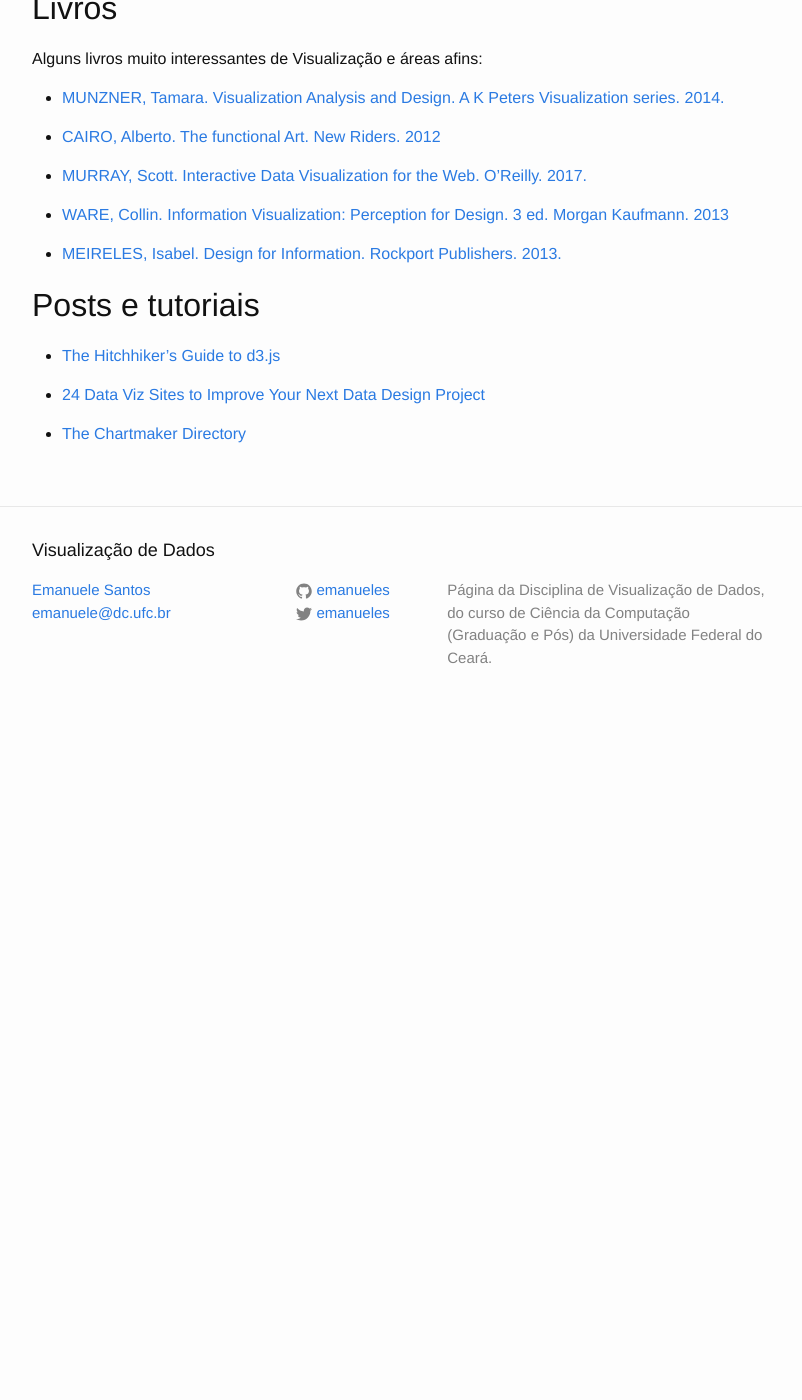
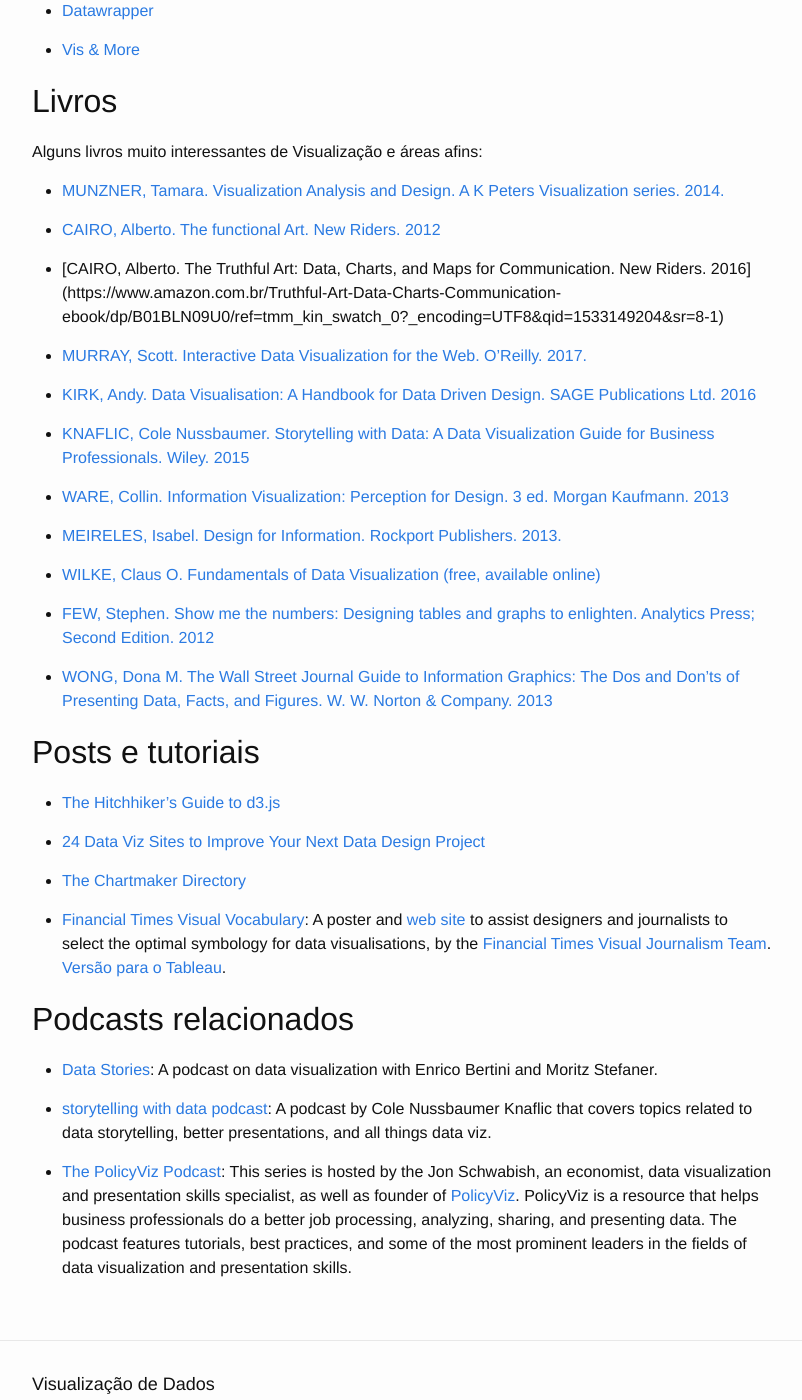
Before and after one commit to emanueles/datavis-course, a Jekyll site: the page built from resources.md, in a window 1280 px wide and 1400 px high, scrolled down 2445 px. Shown: the whole window, without its empty margins (238-1040 px from the left). Built offline with Jekyll 4.4.1, drawn with Linux system fonts in a browser that asks for light colours; before the commit the page ends 3174 px from its top, so only the background shows below that; some of the changed text lies outside the part shown.

Commit message:
Added a ton of new material.

```diff
--- a/resources.md
+++ b/resources.md
@@ -51,11 +51,18 @@
 
 
 ## Ferramentas
+
 * [Tableau](http://www.tableau.com/data-visualization-software). Tableau's [data visualization software](http://www.tableau.com/data-visualization-software) is provided through the Tableau for Teaching program.
+
+* [Flourish](https://flourish.studio/)
+
+* [Datawrapper](https://www.datawrapper.de/)
+
+* [Grafana](https://grafana.com/)
 
 * [VisTrails](http://vistrails.org)
 
-* [Gephi, the Open Graph VIz Platform](https://gephi.org/)
+* [Gephi, the Open Graph Viz Platform](https://gephi.org/)
 
 * [77 Data Visualization Tools](https://dreamtolearn.com/node/1TBRG989LJDJ7ZPIXQOHCJ2TH/BLL2EGC85ZWP05JYL1WTUK49J)
 
@@ -65,6 +72,8 @@
 * [Your Friendly Guide to Colors in Data Visualisation, by Lisa Charlotte Rost](http://lisacharlotterost.github.io/2016/04/22/Colors-for-DataVis/)
 
 * [ColorBrewer](http://colorbrewer2.org/)
+
+* [Viz Palette](http://projects.susielu.com/viz-palette)
 
 * [Chroma.js Color Scale Helper](http://gka.github.io/palettes/)
 
@@ -92,15 +101,13 @@
 * [Manipulação de Dados em JavaScript](http://learnjsdata.com/)
 
 
-## Livros
-
-* [Fundamentals of Data Visualization](https://serialmentor.com/dataviz/index.html)
-
 ## Blogs
 
 * [Eagereyes](https://eagereyes.org/)
 
 * [The Functional Art](http://www.thefunctionalart.com/)
+
+* [Datawrapper](https://blog.datawrapper.de/)
 
 * [Vis & More](https://tamaramunzner.wordpress.com/)
 
@@ -111,11 +118,23 @@
 
 * [CAIRO, Alberto. The functional Art. New Riders. 2012](https://www.amazon.com.br/Functional-Art-introduction-information-visualization-ebook/dp/B0091SXDOM/ref=sr_1_1?ie=UTF8&qid=1461176116&sr=8-1&keywords=the+functional+art)
 
+* [CAIRO, Alberto. The Truthful Art: Data, Charts, and Maps for Communication. New Riders. 2016] (https://www.amazon.com.br/Truthful-Art-Data-Charts-Communication-ebook/dp/B01BLN09U0/ref=tmm_kin_swatch_0?_encoding=UTF8&qid=1533149204&sr=8-1)
+
 * [MURRAY, Scott. Interactive Data Visualization for the Web. O'Reilly. 2017.](https://www.amazon.com.br/Interactive-Data-Visualization-Web-Introduction-ebook/dp/B074JKZ9Z3/ref=sr_1_1?ie=UTF8&qid=1507125941&sr=8-1&keywords=interactive+data+visualization+for+the+web)
+
+* [KIRK, Andy. Data Visualisation: A Handbook for Data Driven Design. SAGE Publications Ltd. 2016](https://www.amazon.com.br/Data-Visualisation-Handbook-Driven-Design-ebook/dp/B01G2C5VCG?__mk_pt_BR=ÅMÅŽÕÑ&keywords=andy+kirk+data+visualisation&qid=1533149302&sr=1-1-fkmrnull&ref=sr_1_fkmrnull_1)
+
+* [KNAFLIC, Cole Nussbaumer. Storytelling with Data: A Data Visualization Guide for Business Professionals. Wiley. 2015](https://www.amazon.com.br/Storytelling-Data-Visualization-Business-Professionals-ebook/dp/B016DHQSM2?__mk_pt_BR=ÅMÅŽÕÑ&keywords=Cole+storytelling+with+data&qid=1533149374&sr=1-1-catcorr&ref=sr_1_1)
 
 * [WARE, Collin. Information Visualization: Perception for Design. 3 ed. Morgan Kaufmann. 2013](https://www.amazon.com.br/Information-Visualization-Perception-Interactive-Technologies-ebook/dp/B0083JCI3W/ref=pd_sim_351_17?ie=UTF8&refRID=9VN494HC1KPJGYM4XK3G)
 
 * [MEIRELES, Isabel. Design for Information. Rockport Publishers. 2013.](http://www.amazon.com/Design-Information-Introduction-Histories-Visualizations/dp/1592538061/ref=sr_1_1?ie=UTF8&qid=1461180011&sr=8-1&keywords=design+for+information)
+
+* [WILKE, Claus O. Fundamentals of Data Visualization (free, available online)](https://serialmentor.com/dataviz/index.html)
+
+* [FEW, Stephen. Show me the numbers: Designing tables and graphs to enlighten. Analytics Press; Second Edition. 2012](https://www.amazon.com.br/Show-Me-Numbers-Designing-Enlighten/dp/0970601972?keywords=show+me+the+numbers&qid=1533151222&sr=1-1&ref=sr_1_1)
+
+* [WONG, Dona M. The Wall Street Journal Guide to Information Graphics: The Dos and Don'ts of Presenting Data, Facts, and Figures. W. W. Norton & Company. 2013](https://www.amazon.com.br/Street-Journal-Guide-Information-Graphics/dp/0393347281/ref=pd_sbs_14_5?_encoding=UTF8&pd_rd_i=0393347281&pd_rd_r=f3c0f042-95bf-11e8-8796-e9051bf0b399&pd_rd_w=rPDMY&pd_rd_wg=kVTrM&pf_rd_i=desktop-dp-sims&pf_rd_m=A1ZZFT5FULY4LN&pf_rd_p=9027860271305903419&pf_rd_r=YSFHMF5GHDX5VWPNQ9GN&pf_rd_s=desktop-dp-sims&pf_rd_t=40701&psc=1&refRID=YSFHMF5GHDX5VWPNQ9GN)
 
 ## Posts e tutoriais
 
@@ -124,3 +143,14 @@
 * [24 Data Viz Sites to Improve Your Next Data Design Project](https://uxplanet.org/21-data-visualization-links-e9c33f845b4c)
 
 * [The Chartmaker Directory](http://chartmaker.visualisingdata.com/)
+
+* [Financial Times Visual Vocabulary](https://github.com/ft-interactive/chart-doctor/tree/master/visual-vocabulary): A poster and [web site](http://ft-interactive.github.io/visual-vocabulary/) to assist designers and journalists to select the optimal symbology for data visualisations, by the [Financial Times Visual Journalism Team](https://www.ft.com/visual-journalism). [Versão para o Tableau](http://www.vizwiz.com/2018/07/visual-vocabulary.html).
+
+
+## Podcasts relacionados
+
+* [Data Stories](http://datastori.es/): A podcast on data visualization with Enrico Bertini and Moritz Stefaner.
+
+* [storytelling with data podcast](http://www.storytellingwithdata.com/podcast/): A podcast by Cole Nussbaumer Knaflic that covers topics related to data storytelling, better presentations, and all things data viz.
+
+* [The PolicyViz Podcast](https://policyviz.com/podcast/): This series is hosted by the Jon Schwabish, an economist, data visualization and presentation skills specialist, as well as founder of [PolicyViz](https://policyviz.com/). PolicyViz is a resource that helps business professionals do a better job processing, analyzing, sharing, and presenting data. The podcast features tutorials, best practices, and some of the most prominent leaders in the fields of data visualization and presentation skills.
```
